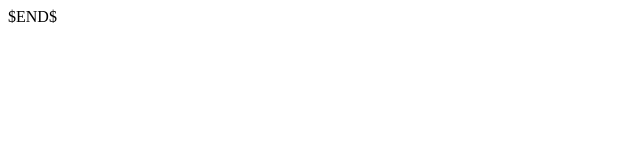
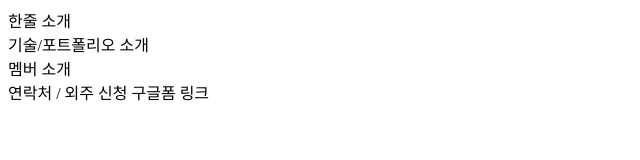
Before and after one commit to team-blackhole/team-blackhole, a plain HTML site: page index.html in a window 1280 px wide. Shown: the whole page, without its empty margins (0-640 px from the left). Drawn offline with Linux system fonts and the light colour scheme.

Commit message:
feat: Draw a blueprint

```diff
--- a/index.html
+++ b/index.html
@@ -2,9 +2,12 @@
 <html lang="en">
 <head>
     <meta charset="UTF-8">
-    <title>$Title$</title>
+    <title>blackhole Software</title>
 </head>
 <body>
-$END$
+<div>한줄 소개</div>
+<div>기술/포트폴리오 소개</div>
+<div>멤버 소개</div>
+<div>연락처 / 외주 신청 구글폼 링크</div>
 </body>
 </html>
```
